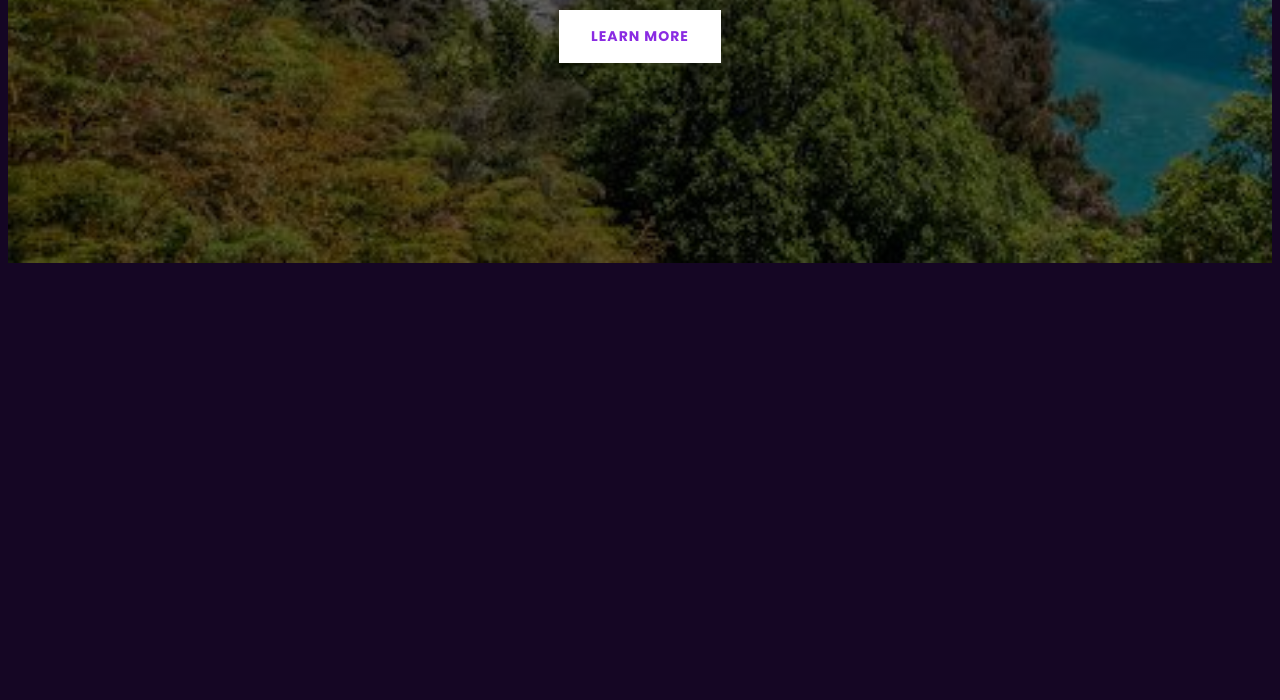
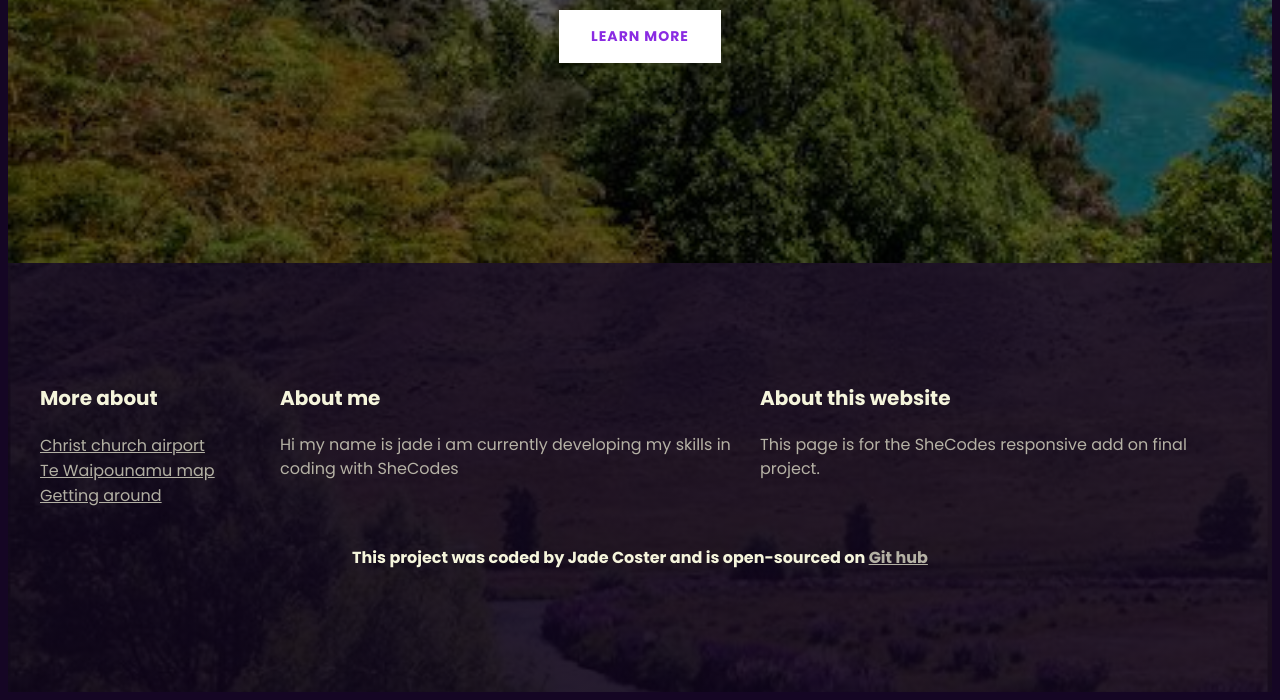
Before and after one commit to Vadia-Jade/Travel-Project, a plain HTML site: page index.html in a window 1280 px wide. Shown: the part 612-1312 px from the top of the page. Before the commit the page ends 883 px from the top, so only its background shows below. Drawn offline with Linux system fonts and the light colour scheme; a web font is replaced by a local one.

Commit message:
Created footer

```diff
--- a/index.html
+++ b/index.html
@@ -17,6 +17,33 @@
         <h2>Island in New Zealand</h2>
         <a href="#">Learn more</a>
       </header>
+      <footer>
+         <section class="grid-layout">
+              <div>
+                 <h3>More about</h3>
+                  <ul>
+                      <li>
+                          <a href="https://www.christchurchairport.co.nz/" target="_blank">Christ church airport</a>
+                      </li>
+                       <li>
+                         <a href="https://maps.app.goo.gl/j9siTBwVQ3srhzgHA" target="_blank">Te Waipounamu map</a>
+                      </li>
+                       <li>
+                          <a href="https://www.newzealand.com/uk/trips-and-driving-itineraries/south-island/">Getting around</a>
+                      </li>
+                   </ul>
+              </div>
+               <div>
+                  <h3>About me</h3>
+                  <p>Hi my name is jade i am currently developing my skills in coding with SheCodes</p>
+              </div>
+               <div>
+                 <h3>About this website</h3>
+                 <p> This page is for the SheCodes responsive add on final project.</p>
+              </div>
+          </section>
+           <h4>This project was coded by Jade Coster and is open-sourced on <a href="https://github.com/Vadia-Jade/Travel-Project" target="_blank">Git hub</a></h4>
+      </footer>
     </div>
 </body>
 </html>
--- a/src/style.css
+++ b/src/style.css
@@ -44,6 +44,44 @@ header a {
     background: white;
     letter-spacing: 1px;
 }
+footer{
+    background-image: linear-gradient(rgba(14, 3, 24, 0.9), rgba(14,3,24,0.9)), url(../images/flowersforproject.jpg);
+    background-repeat: no-repeat;
+    background-size: cover;
+    color: beige;
+    padding: 100px 0;
+}
+footer h3 {
+    font-weight: 700;
+    font-size: 20px;
+    line-height: 30px;
+}
+footer h4 {
+    text-align: center;
+}
+footer p {
+     font-weight: 400;
+     font-size: 16px;
+     opacity: 0.7;
+     margin-right: 20px;
+     line-height: 24px;
+}
+footer ul{
+    padding: 0;
+}
+footer li {
+    list-style: none;
+    margin: 0;
+    padding: 0;
+}
+footer a {
+    color: beige;
+    opacity: 0.7;
+}
+section {
+    max-width: 1200px;
+    margin: 0 auto;
+}
 .fleur-de-leah-regular {
   font-family: "Fleur De Leah", cursive;
   font-weight: 400;
@@ -52,6 +90,10 @@ header a {
 .container {
     max-width: 1400px;
     margin: 0 auto;
+}
+.grid-layout{
+    display: grid;
+    grid-template-columns: 1fr 2fr 2fr;
 }
 @media (max-width: 900px){
     header {
```
Also changed, not shown: images/christchurchcity.jpg (added), images/flowersforproject.jpg (added).
